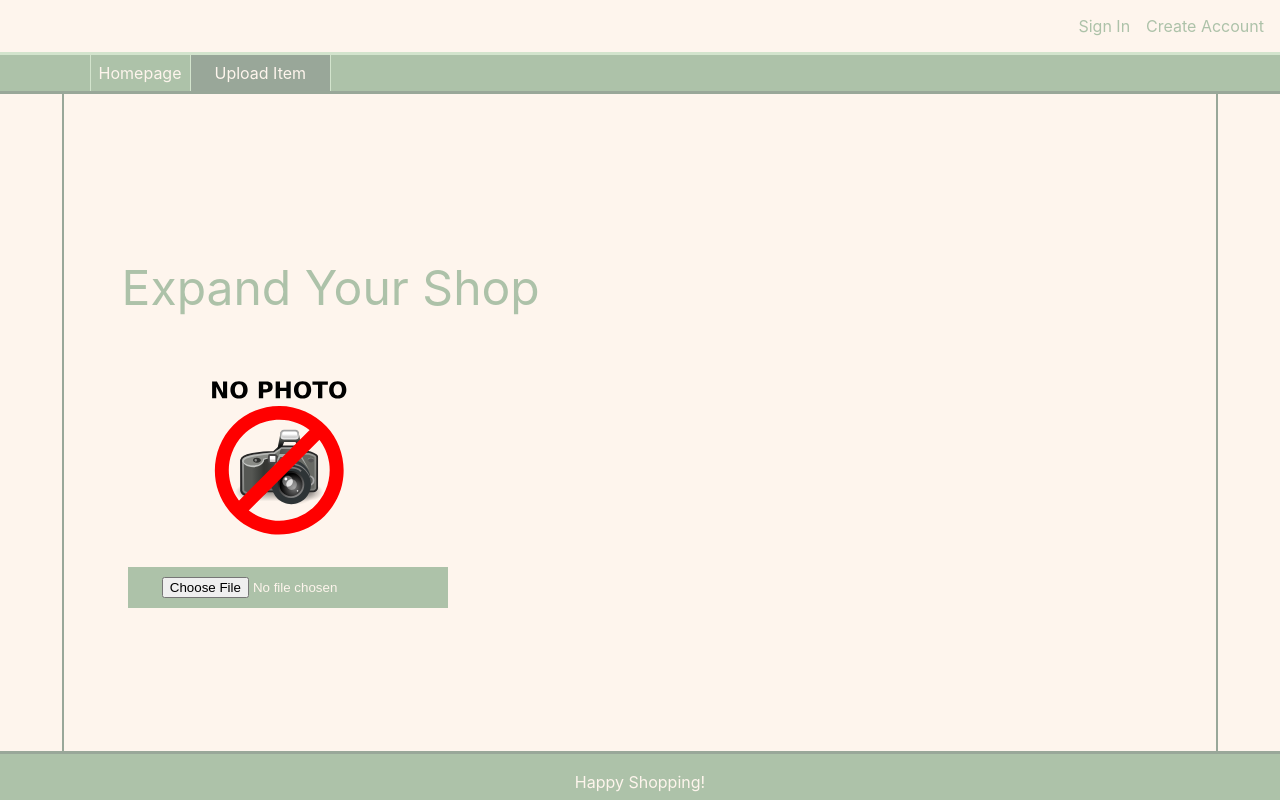
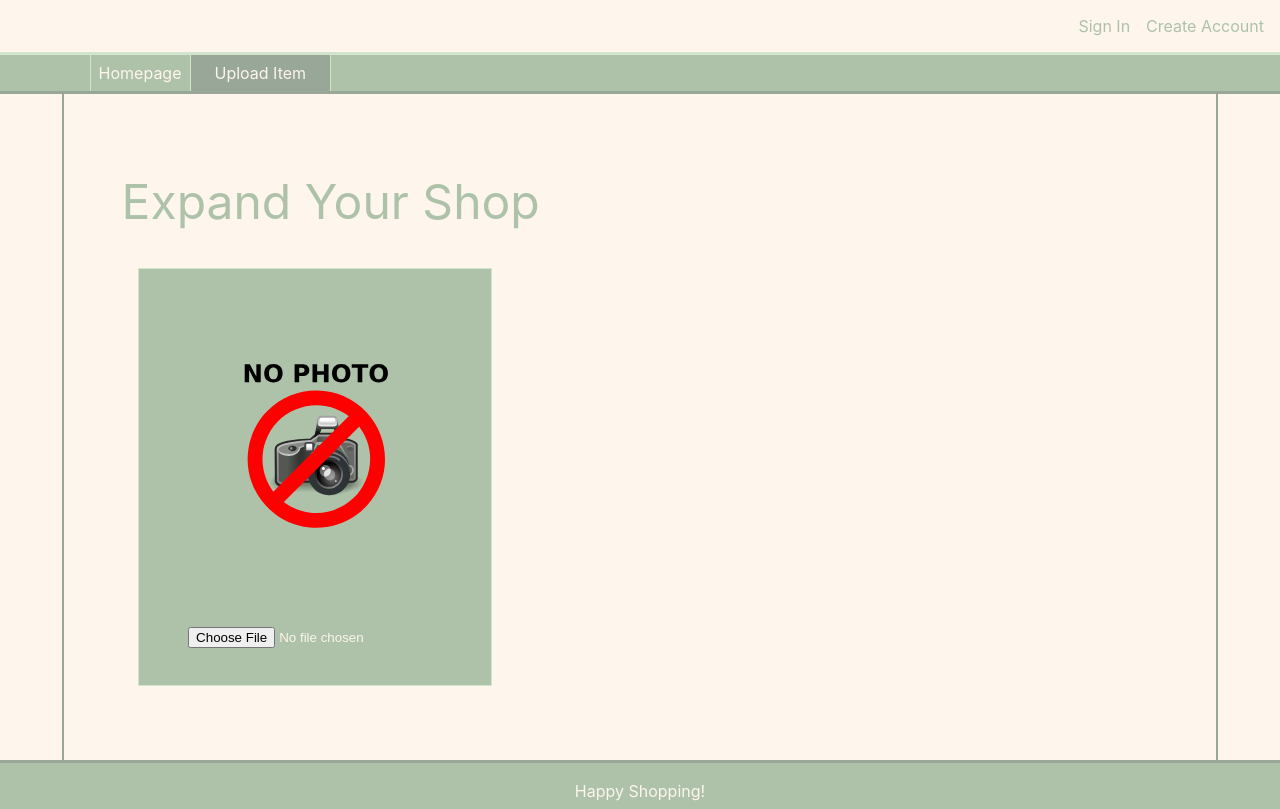
Before and after one commit to JacksonTrudel/MERN-ECommerce, a React (Create React App) app in the folder client/: page /upload-item in a window 1280 px wide. Built offline with nearby package versions, Linux system fonts and the light colour scheme.

Commit message:
Improved Image Upload

```diff
--- a/client/package.json
+++ b/client/package.json
@@ -18,6 +18,7 @@
         "axios": "^0.24.0",
         "http-proxy-middleware": "^2.0.1",
         "react": "^17.0.2",
+        "react-bootstrap": "^2.0.2",
         "react-dom": "^17.0.2",
         "react-redux": "^7.2.6",
         "react-router": "^6.0.2",
--- a/client/public/index.html
+++ b/client/public/index.html
@@ -26,7 +26,7 @@
     -->
     <title>React App</title>
   </head>
-  <body style="height: 100%; position: absolute; left: 0; width: 100%; overflow: hidden">
+  <body style="height: 100%; position: absolute; left: 0; width: 100%;">
     <section style="height: 100%; margin: 0">
     <noscript>You need to enable JavaScript to run this app.</noscript>
     <div id="root" style="height: 100%; margin: 0"></div>
--- a/client/src/components/ImageUpload.tsx
+++ b/client/src/components/ImageUpload.tsx
@@ -1,6 +1,7 @@
 import styles from '../styles/components/ImageUpload';
 import defaultProductImage from '../images/no-photo.svg';
 import { useState } from 'react';
+import Image from 'react-bootstrap/Image';
 
 function ImageUpload() {
     const [hoveringOverButton, setHoveringOverButton] = useState(false);
@@ -19,7 +20,7 @@ function ImageUpload() {
     return (
         <div style={styles.imageUploadContainer}>
             <div style={styles.imagePreviewContainer}>
-                <img src={selectedImage} alt="default_product_image" width="100%" />
+                <img src={selectedImage} style={styles.imagePreview} />
             </div>
             <div style={styles.imageUploadActionContainer}>
                 <input
--- a/client/src/styles/components/ImageUpload.ts
+++ b/client/src/styles/components/ImageUpload.ts
@@ -6,15 +6,29 @@ const styles = {
         display: 'flex',
         flexDirection: 'column' as 'column',
         justifyContent: 'center' as 'center',
-        margin: '1%',
-        height: '100%',
+        alignItems: 'center' as 'center',
+        height: '52vmin',
+        width: '44vmin',
+        margin: '2vmin',
+        backgroundColor: colors.mainText,
+        border: `1px solid ${colors.lightAccent}`,
     },
     imagePreviewContainer: {
-        height: '80%',
+        display: 'flex',
+        flexDirection: 'column' as 'column',
+        justifyContent: 'end' as 'end',
+    },
+    imagePreview: {
+        height: '40vmin',
+        width: '40vmin',
+        maxHeight: '40vmin',
+        maxWidth: '40vmin',
+        resizeMethod: 'scale' as 'scale',
+        resizeMode: 'contain' as 'contain',
     },
     imageUploadActionContainer: {
-        padding: '10px',
-        width: '100%',
+        width: '40vmin',
+        height: '8vmin',
         display: 'flex',
         flexDirection: 'row' as 'row',
         alignItems: 'center' as 'center',
```
Also changed, not shown: 1 other file (tests, documents, lock files or other folders).
